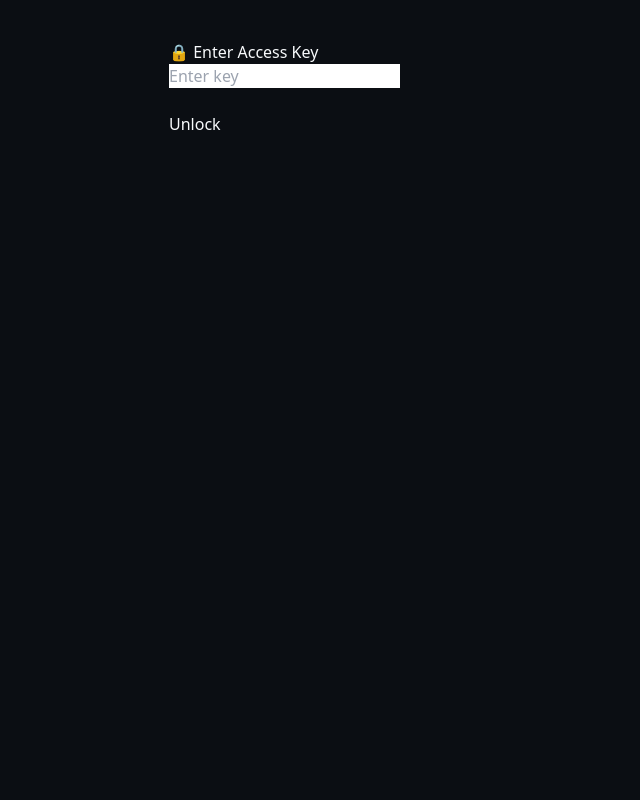
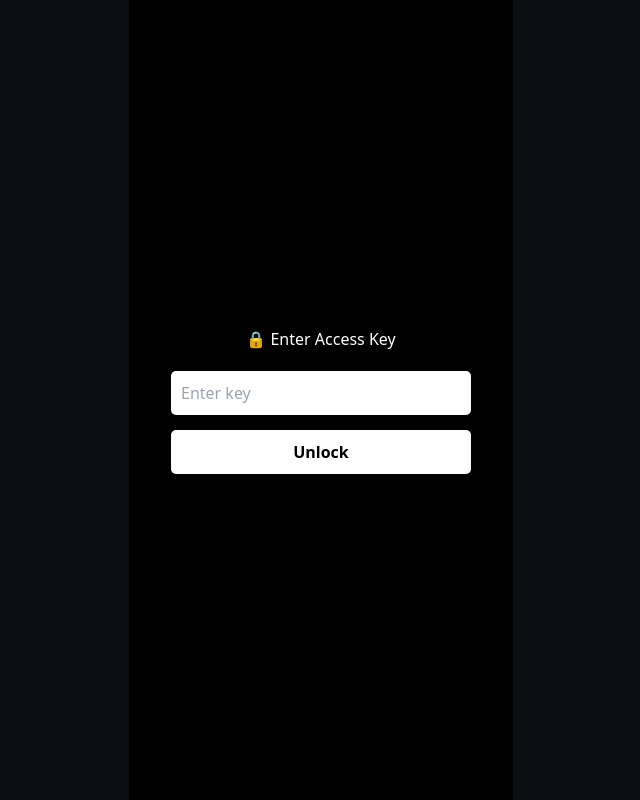
Before and after one commit to naman2012333-design/insta-shadow-2.0, a Next.js app: page /lock in a window 1280 px wide. Shown: the whole page, without its empty margins (319-959 px from the left). Built offline with nearby package versions, Linux system fonts and the light colour scheme.

Commit message:
Update page.tsx

```diff
--- a/src/app/lock/page.tsx
+++ b/src/app/lock/page.tsx
@@ -12,20 +12,54 @@ export default function LockPage() {
       localStorage.setItem("access", "true");
       router.push("/");
     } else {
-      alert("Invalid Key");
+      alert("❌ Invalid Key");
     }
   };
 
   return (
-    <main style={{ padding: 40 }}>
-      <h2>🔒 Enter Access Key</h2>
-      <input
-        value={key}
-        onChange={(e) => setKey(e.target.value)}
-        placeholder="Enter key"
-      />
-      <br /><br />
-      <button onClick={unlock}>Unlock</button>
+    <main
+      style={{
+        minHeight: "100vh",
+        display: "flex",
+        alignItems: "center",
+        justifyContent: "center",
+        background: "#000",
+        color: "#fff",
+      }}
+    >
+      <div style={{ width: 300, textAlign: "center" }}>
+        <h2 style={{ marginBottom: 20 }}>🔒 Enter Access Key</h2>
+
+        <input
+          type="password"
+          placeholder="Enter key"
+          value={key}
+          onChange={(e) => setKey(e.target.value)}
+          style={{
+            width: "100%",
+            padding: 10,
+            marginBottom: 15,
+            borderRadius: 5,
+            border: "none",
+          }}
+        />
+
+        <button
+          onClick={unlock}
+          style={{
+            width: "100%",
+            padding: 10,
+            borderRadius: 5,
+            border: "none",
+            background: "#fff",
+            color: "#000",
+            cursor: "pointer",
+            fontWeight: "bold",
+          }}
+        >
+          Unlock
+        </button>
+      </div>
     </main>
   );
 }
```
